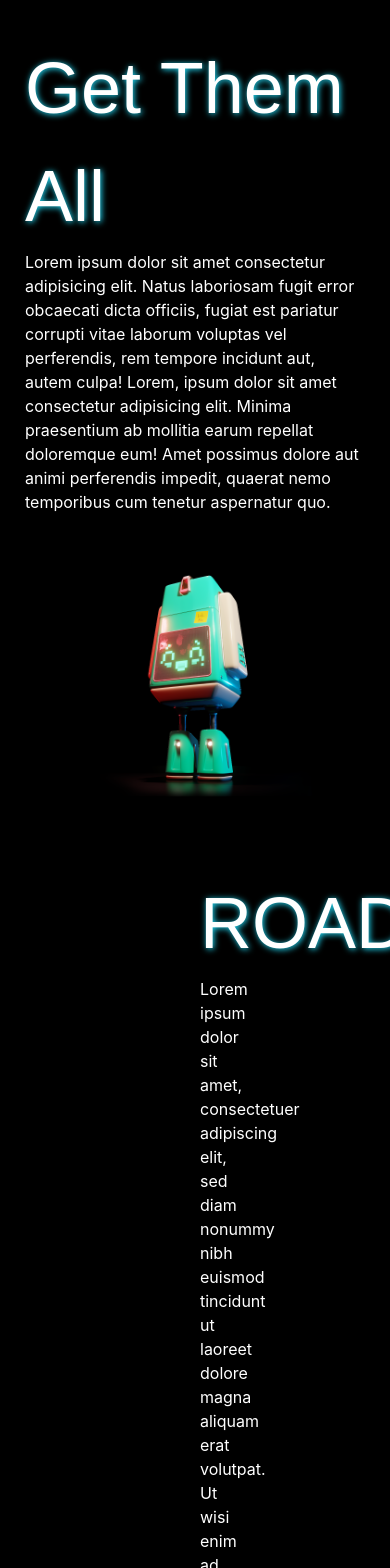
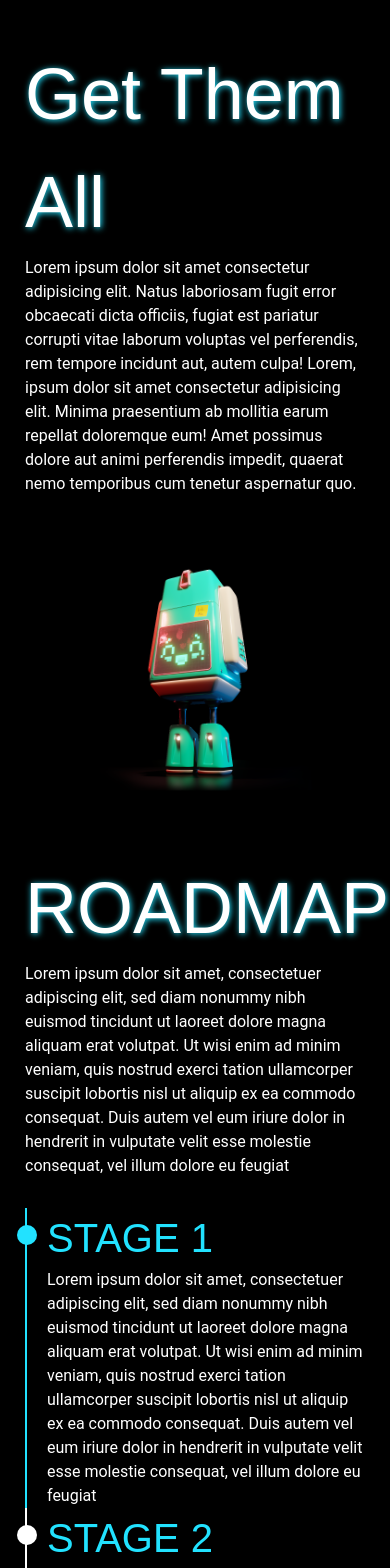
Before and after one commit to PedroLealLopes/rustbots-website, a Next.js app: page / in a window 390 px wide. Shown: the top 1568 px of the page. Built offline with nearby package versions, Linux system fonts and the light colour scheme; a web font is replaced by a local one.

Commit message:
Footer and Roadmap Mobile Optimization
Footer and Roadmap Mobile Optimization

```diff
--- a/components/footer.tsx
+++ b/components/footer.tsx
@@ -5,11 +5,13 @@ export const Footer: FC = () => {
     <div className="Footer">
       <div className="content">
         <h1>THATS ALL FOLKS!</h1>
+
         <button>Magic Eden</button>
         <button>Connect Wallet</button>
         <button>Twitter</button>
         <button>Insta</button>
         <button>Discord</button>
+        <p> © All Rights Reserved 2021 </p>
       </div>
       <div className="footer-image" />
     </div>
--- a/styles/globals.css
+++ b/styles/globals.css
@@ -66,7 +66,9 @@ a {
   font-size: 8rem;
   text-shadow: 1px 1px 6px #22e2ff;
 }
-
+p{
+  font-family: "Roboto", sans-serif;
+}
 .GetThemAll .content p {
   width: 750px;
 }
@@ -128,6 +130,7 @@ a {
 .Footer h1{
   text-align: left;
 }
+
 .footer-image{
   width: 800px;
   height: 520px;
@@ -246,8 +249,9 @@ li.done:before{
   padding: 10px 25px;
   padding-bottom: 0px;
   width: 100vw;
-  color: white;
+  color: black;
   align-items: center;
+  background-color: #22e2ff;
 }
 
 .footer-image{
@@ -256,9 +260,68 @@ li.done:before{
   background-image: url(/bot04.png);
   background-size: cover;
   background-repeat: no-repeat;
+  display: none;
 }
 .Footer h1{
+  font-size: 3rem;
+  text-align: center;
+}
+.Footer .content p{
   text-align: center;
 }
 
+.Roadmap {
+  display: flex;
+  flex-flow: column nowrap;
+  padding: 10px 25px;
+  width: 100vw;
+  color: white;
 }
+
+.roadmap-content {
+  padding: 30px 0px;
+}
+
+.roadmap-stages{
+
+  padding-left: 20px ;
+  position: relative;
+}
+
+li.roadmap-stages{
+  border-left: solid 2px white;
+}
+
+li.roadmap-stages:before{
+    position: absolute;
+    left: -10px;
+    top: 17px;
+    content: " ";
+    border-radius: 500%;
+    background: white;
+    height: 20px;
+    width: 20px;
+}
+
+.roadmap-stages h2{
+  font-family: "Debugfreetrial mvdyb", sans-serif;
+  color: #22e2ff;
+  font-size: 2.5rem;
+}
+
+li.done{
+  border-left: solid 2px #22e2ff;
+}
+
+li.done:before{
+    position: absolute;
+    left: -10px;
+    top: 17px;
+    content: " ";
+    border-radius: 500%;
+    background: #22e2ff;
+    height: 20px;
+    width: 20px;
+}
+
+}
```
